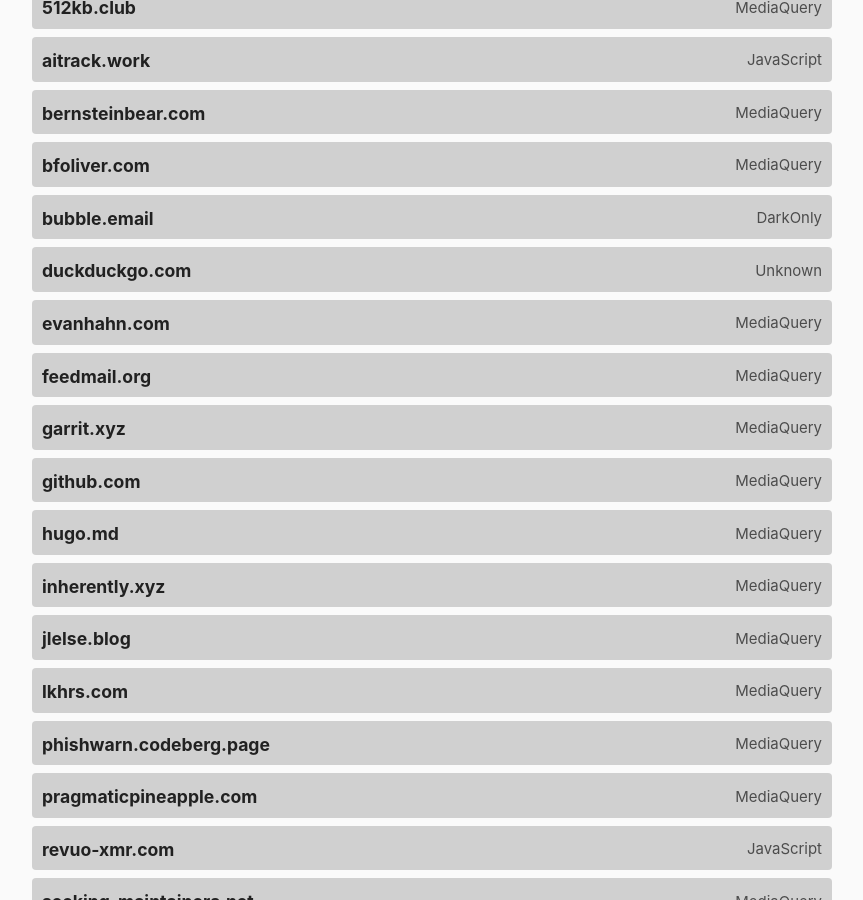
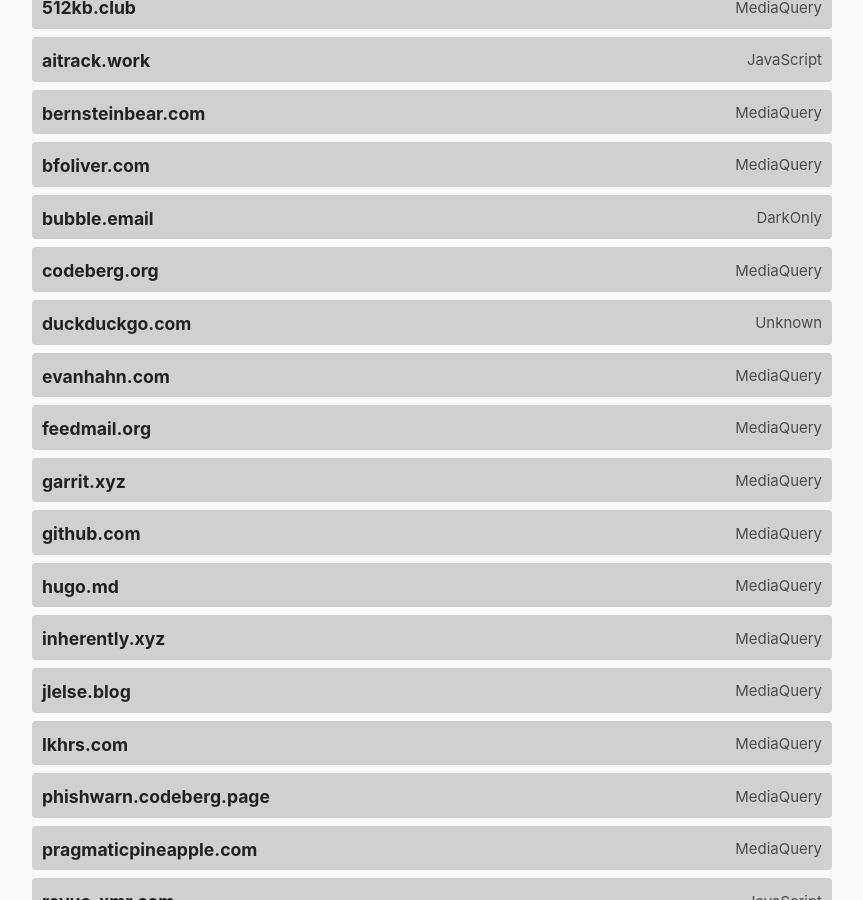
Before and after one commit to garritfra/darktheme.club, a Jekyll site: the page built from index.md, in a window 1280 px wide and 900 px high, scrolled down 691 px. Shown: the whole window, without its empty margins (208-1071 px from the left). Built offline with Jekyll 4.4.1, drawn with Linux system fonts in a browser that asks for light colours.

Commit message:
add codeberg.org
Default theme uses media query. Logged-in users can choose alternative themes which default to light or dark.

```diff
--- a/_data/sites.yml
+++ b/_data/sites.yml
@@ -22,6 +22,11 @@
   url: https://bubble.email
   method: darkonly
   last_checked: 2022-07-17
+
+- domain: codeberg.org
+  url: https://codeberg.org/
+  method: mediaquery
+  last_checked: 2022-07-21
 
 - domain: duckduckgo.com
   url: https://duckduckgo.com/
```
